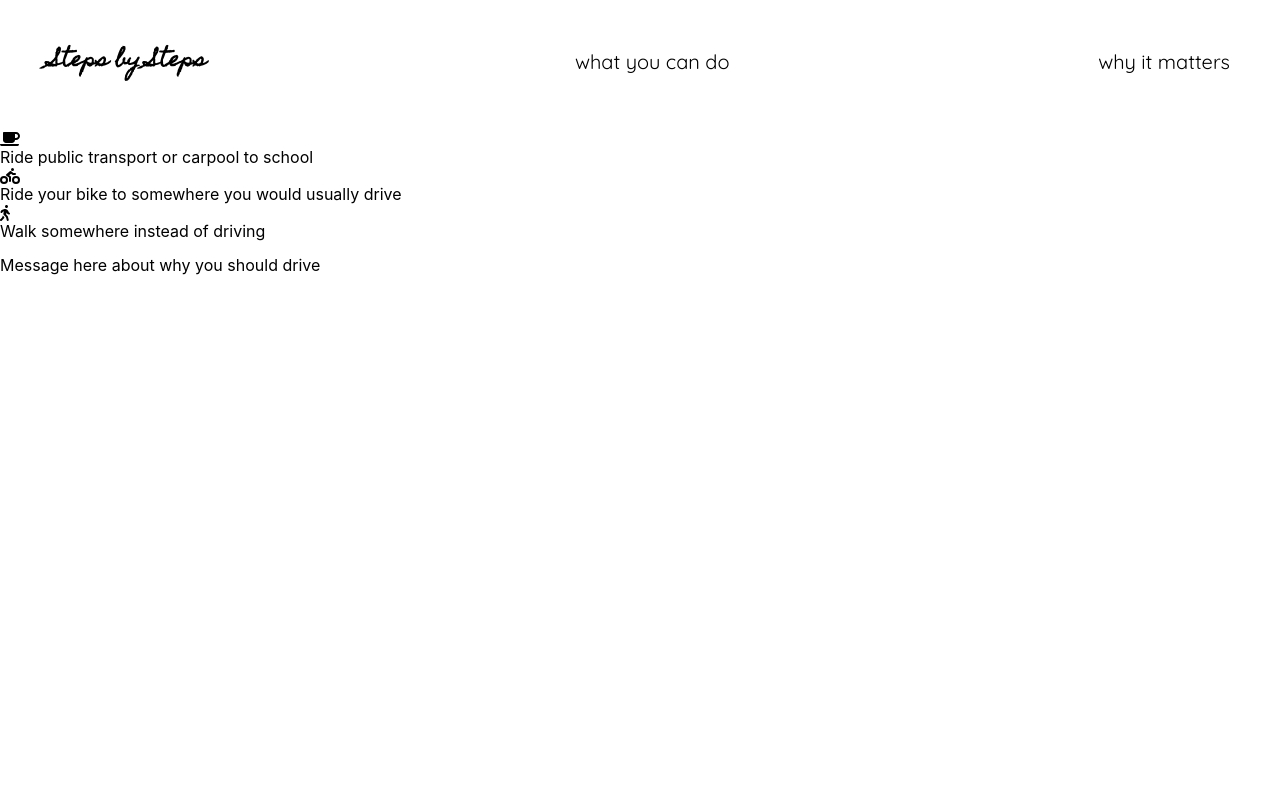
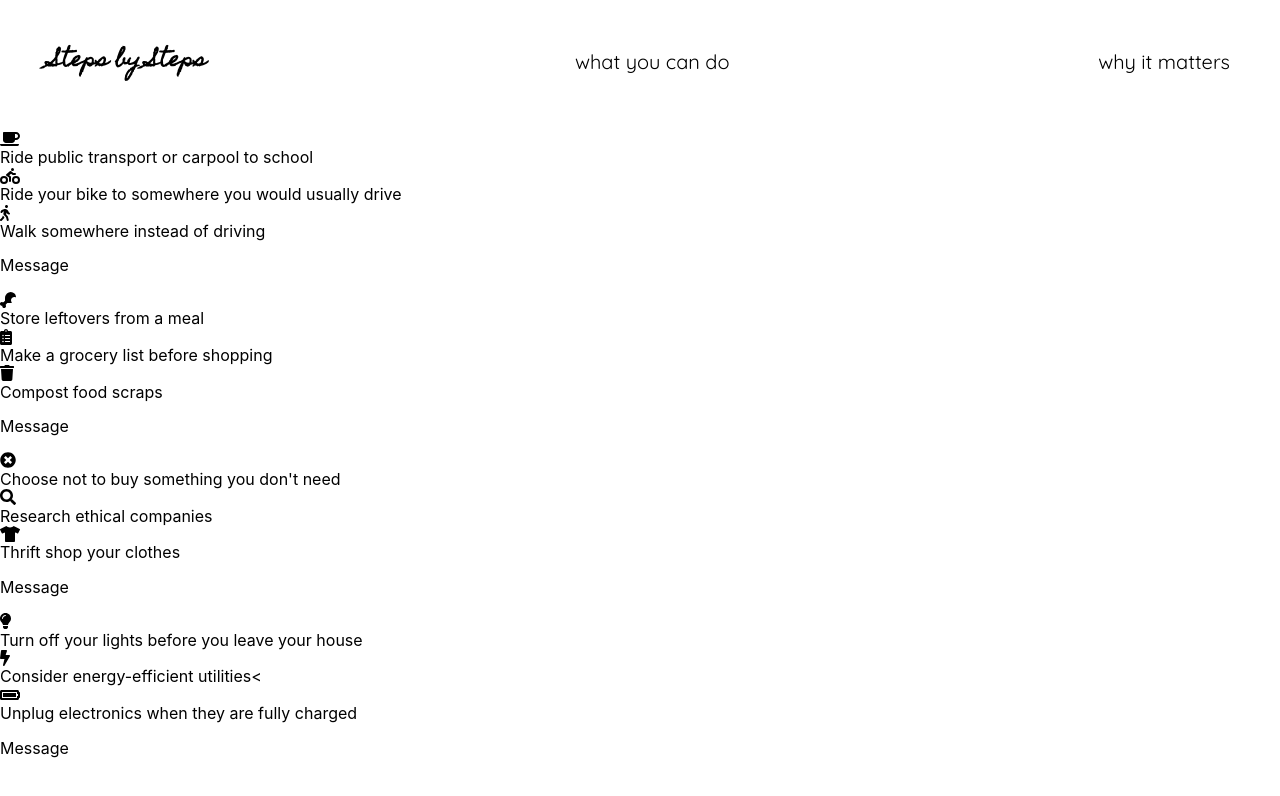
Before and after one commit to ellabuysse/Steps-by-Steps, a React (Create React App) app: page /tips in a window 1280 px wide. Shown: the top 796 px of the page. Built offline with nearby package versions, Linux system fonts and the light colour scheme.

Commit message:
reformatted code

```diff
--- a/src/App.js
+++ b/src/App.js
@@ -9,7 +9,6 @@ import FeatureBox from './FeatureBox/FeatureBox';
 import NavBar from './NavBar/NavBar';
 import WhyMatters from './WhyMatters/WhyMatters';
 import Footer from './Footer/Footer';
-import tips from './Data/tips';
 import HomePage from './HomePage';
 import TipsPage from './TipsPage';
 
--- /dev/null
+++ b/src/Data/foodTips.js
@@ -0,0 +1,19 @@
+import { faDrumstickBite, faClipboardList, faTrash } from '@fortawesome/free-solid-svg-icons'
+
+let array = [
+    {
+        tipText: "Store leftovers from a meal",
+        icon: faDrumstickBite
+
+    },
+    {
+        tipText: "Make a grocery list before shopping",
+        icon: faClipboardList
+    },
+    {
+        tipText: "Compost food scraps",
+        icon: faTrash
+    }
+]
+
+export default array;
--- /dev/null
+++ b/src/Data/shoppingTips.js
@@ -0,0 +1,18 @@
+import { faTimesCircle, faSearch, faTshirt } from '@fortawesome/free-solid-svg-icons'
+
+let array = [
+    {
+        tipText: "Choose not to buy something you don't need",
+        icon: faTimesCircle
+
+    },
+    {
+        tipText: "Research ethical companies",
+        icon: faSearch
+    },
+    {
+        tipText: "Thrift shop your clothes",
+        icon: faTshirt
+    }
+]
+export default array;
--- /dev/null
+++ b/src/Data/utilitiesTips.js
@@ -0,0 +1,18 @@
+import { faLightbulb, faBolt, faBatteryFull } from '@fortawesome/free-solid-svg-icons'
+
+let array = [
+    {
+        tipText: "Turn off your lights before you leave your house",
+        icon: faLightbulb
+
+    },
+    {
+        tipText: "Consider energy-efficient utilities<",
+        icon: faBolt
+    },
+    {
+        tipText: "Unplug electronics when they are fully charged",
+        icon: faBatteryFull
+    }
+]
+ export default array;
--- a/src/TipsPage.jsx
+++ b/src/TipsPage.jsx
@@ -1,14 +1,17 @@
 import React from 'react';
 import NavBar from './NavBar/NavBar';
 import FeatureBox from './FeatureBox/FeatureBox';
-import tips from './Data/tips';
+import transportTips from './Data/transportTips';
+import foodTips from './Data/foodTips';
+import shoppingTips from './Data/shoppingTips';
+import utilitiesTips from './Data/utilitiesTips';
 
 const TipsPage = (props) => {
     return (
         <div>
             <div className="tips-container">
                 {
-                    tips.map(value => (
+                    transportTips.map(value => (
                         <FeatureBox
                             smallGraphic={value.icon}
                             tipText={value.tipText}
@@ -17,9 +20,54 @@ const TipsPage = (props) => {
                     ))
                 }
                 </div>
-                <div className="paragraph">
-                    <p>Message here about why you should drive</p>
+            <div className="paragraph">
+                <p>Message</p>
+            </div>
+
+            <div className="tips-container">
+                {
+                    foodTips.map(value => (
+                        <FeatureBox
+                            smallGraphic={value.icon}
+                            tipText={value.tipText}
+                            key={value.tipText}
+                        />
+                    ))
+                }
                 </div>
+            <div className="paragraph">
+                <p>Message</p>
+            </div>
+
+            <div className="tips-container">
+                {
+                    shoppingTips.map(value => (
+                        <FeatureBox
+                            smallGraphic={value.icon}
+                            tipText={value.tipText}
+                            key={value.tipText}
+                        />
+                    ))
+                }
+                </div>
+            <div className="paragraph">
+                <p>Message</p>
+            </div>
+
+            <div className="tips-container">
+                {
+                    utilitiesTips.map(value => (
+                        <FeatureBox
+                            smallGraphic={value.icon}
+                            tipText={value.tipText}
+                            key={value.tipText}
+                        />
+                    ))
+                }
+                </div>
+            <div className="paragraph">
+                <p>Message</p>
+            </div>
         </div>
 
     );
```
Also changed, not shown: src/BGImage/BGImage.jsx (+11 -11 lines), src/Data/wim.js (added, +17 -0 lines), src/Data/transportTips.js (renamed from src/Data/tips.js).
